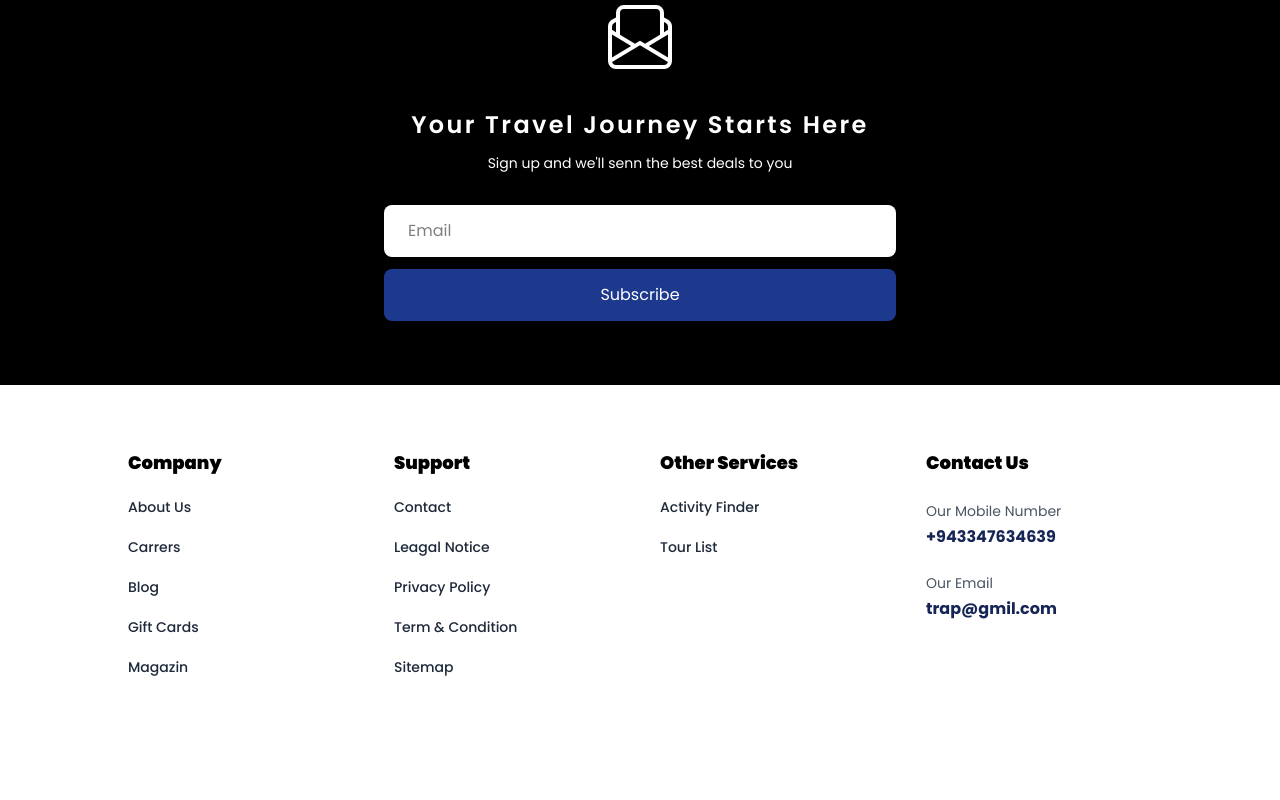
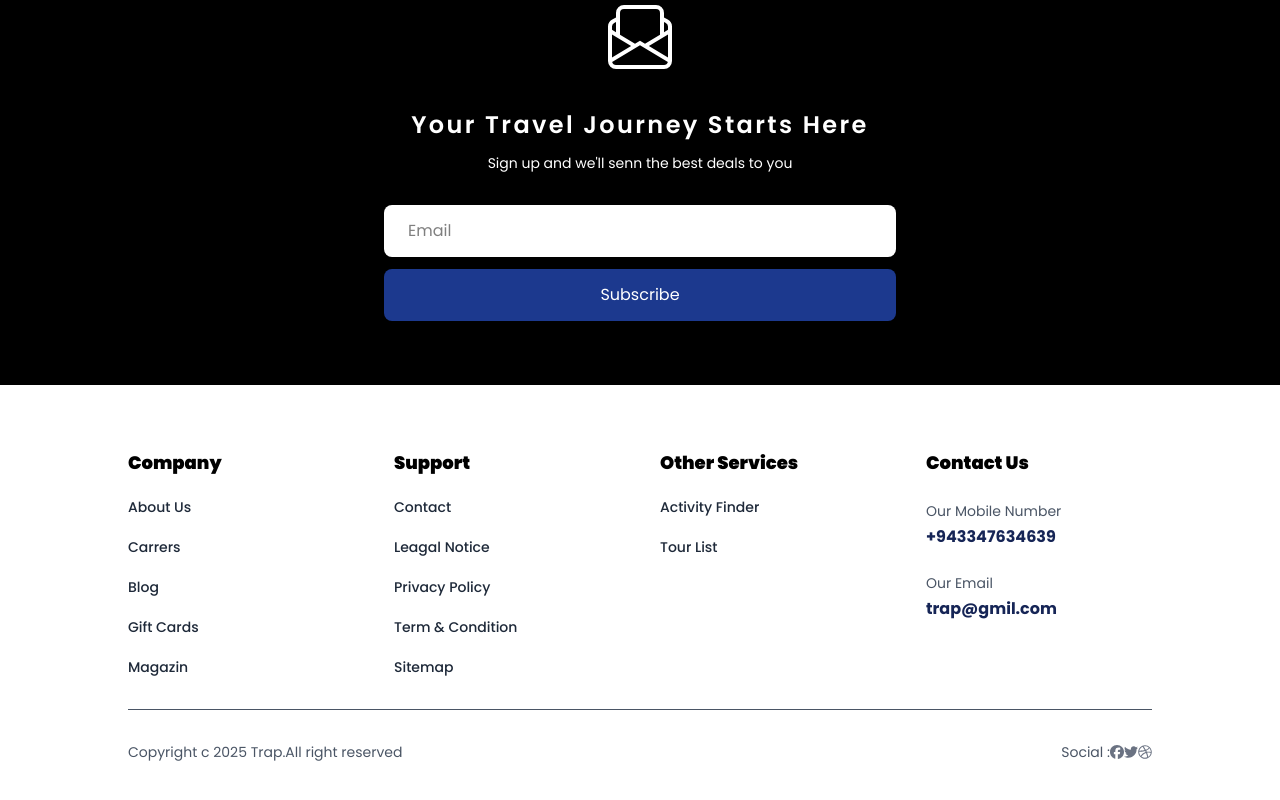
Before and after one commit to Dinuki85/TravelApp, a Next.js app: page / in a window 1280 px wide. Shown: the part 3474-4274 px from the top of the page. Before the commit the page ends 4215 px from the top, so only its background shows below. Built offline with nearby package versions, Linux system fonts and the light colour scheme.

Commit message:
Added footer for the App

```diff
--- a/components/Home/Footer/Footer.tsx
+++ b/components/Home/Footer/Footer.tsx
@@ -1,4 +1,6 @@
+import Link from 'next/link'
 import React from 'react'
+import { FaDribbble, FaFacebook, FaTwitter } from 'react-icons/fa6'
 
 const Footer = () => {
   return (
@@ -47,8 +49,19 @@ const Footer = () => {
             </div>
             </div>
         </div>
+        {/*Botton section */}
+
+    <div className="mt-8 w-[80%] mx-auto border-t pt-8 flex flex-col md:flex-row justify-between items-center text-gray-600 text-sm ">
+        <p className='text-center md:text-left '>Copyright c 2025 Trap.All right reserved</p>
+        <div className='flex items-center space-4 mt-4 md:mt-0'>
+            <span>Social :</span>
+            <Link href="#" className='text-gray-500 hover:text-gray-800 '><FaFacebook/></Link>
+            <Link href="#" className='text-gray-500 hover:text-gray-800 '><FaTwitter/></Link>
+            <Link href="#" className='text-gray-500 hover:text-gray-800 '><FaDribbble/></Link>
 
 
+        </div>
+    </div>
     </div>
   )
 }
```
